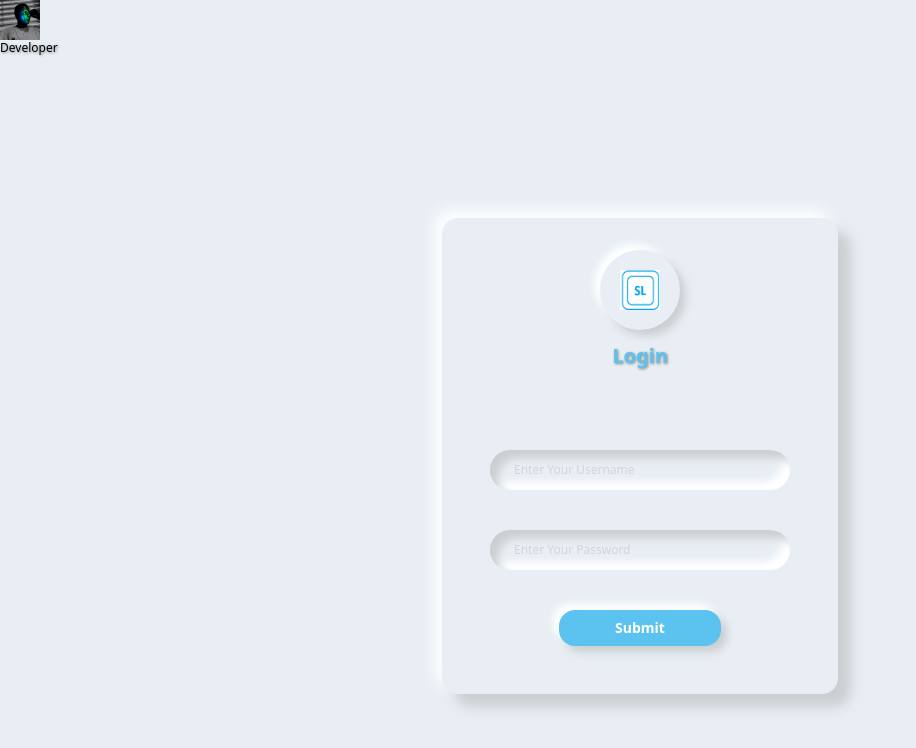
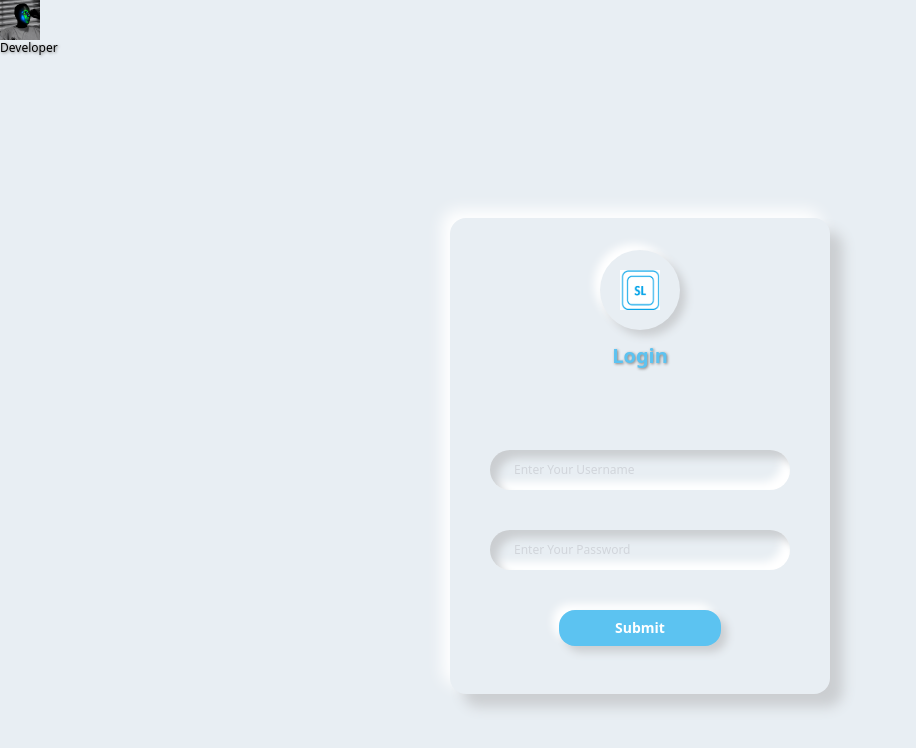
Before and after one commit to Mareola-Mabs/Stock-Locator-App, a plain HTML site: page index.html in a window 1280 px wide. Shown: the whole page, without its empty margins (0-916 px from the left). Drawn offline with Linux system fonts and the light colour scheme.

Commit message:
style: adjust login page padding

```diff
--- a/index.html
+++ b/index.html
@@ -19,7 +19,7 @@
 
         <main class="h-[100vh] w-full flex justify-center items-center">
 
-            <div class="wrapper shadow-body-shadow rounded-2xl overflow-hidden p-12 pt-8">
+            <div class="wrapper shadow-body-shadow rounded-2xl overflow-hidden p-12 px-10 pt-8">
 
                 <div class="flex flex-col items-center space-y-3">
 
```
Also changed, not shown: assets/css/app.css.
